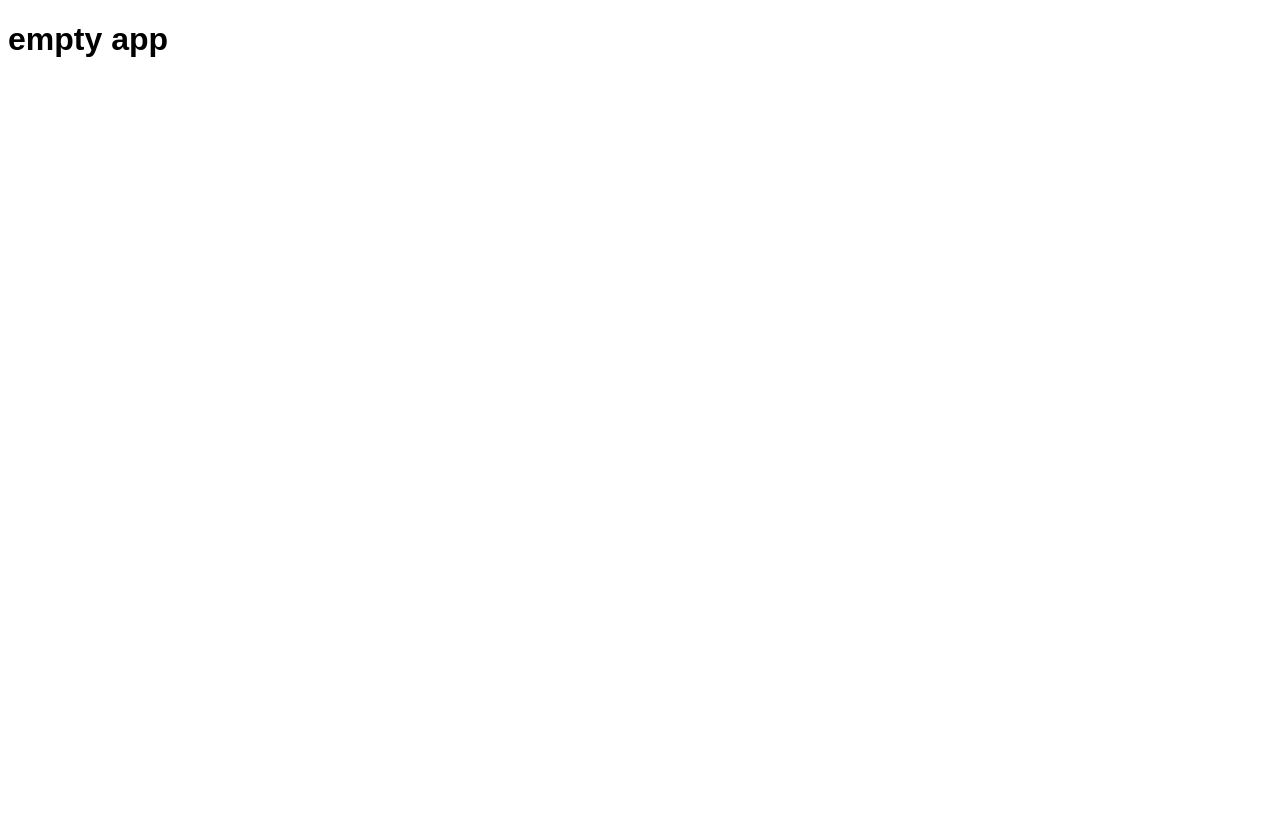
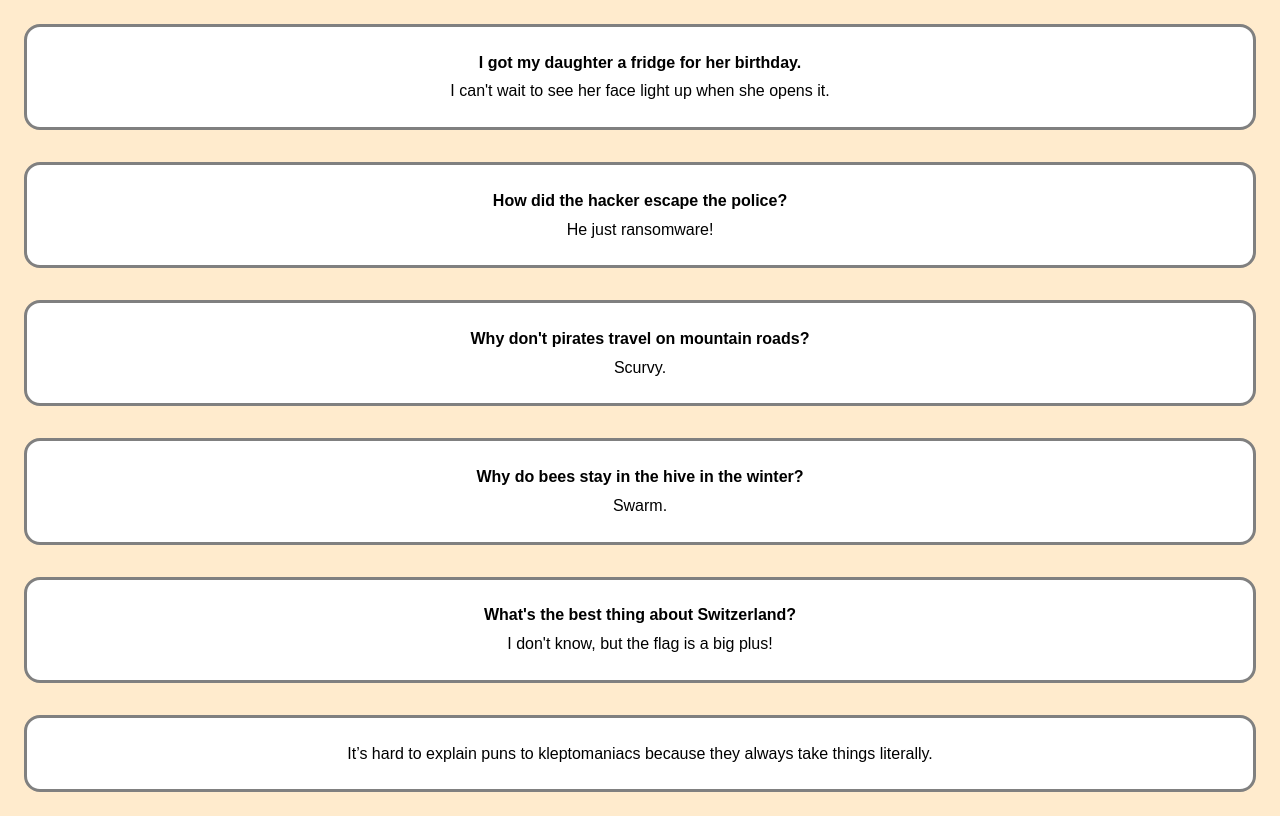
Before and after one commit to kassfir/scrimba-react-tutorials, a React (Vite) app: page / in a window 1280 px wide. Built offline with nearby package versions, Linux system fonts and the light colour scheme.

Commit message:
created puns section & everything

```diff
--- a/src/App.jsx
+++ b/src/App.jsx
@@ -1,6 +1,7 @@
 import React from "react"
 import { FontAwesomeIcon } from '@fortawesome/react-fontawesome'
 import { faPhone, faEnvelope } from '@fortawesome/free-solid-svg-icons'
+import Joke from "./components/Joke"
 
 /* Challenge:
 One LAST time in this course, set up a React app from scratch
@@ -26,9 +27,91 @@ show the punchline?
 */
 
 function App() {
-    return (
-        <h1>empty app</h1>
-    )
+
+
+
+  function provideNewJoke () {
+    console.log('new joke');
+
+    let currentJokeIndex = this.state.currentJokeIndex;
+    let newJokeIndex = currentJokeIndex
+
+    while (newJokeIndex === currentJokeIndex) {
+      newJokeIndex = Math.floor(Math.random() * jokes.length);
+    }
+
+
+
+    this.setState({currentJokeIndex: newJokeIndex})
+  }
+
+  let jokes = [
+    {
+      "setup": "I got my daughter a fridge for her birthday.",
+      "punchline": "I can't wait to see her face light up when she opens it.",
+      "isPun": true,
+    },
+    {
+      "setup": "How did the hacker escape the police?",
+      "punchline": "He just ransomware!",
+      "isPun": true,
+    },
+    {
+      "setup": "Why don't pirates travel on mountain roads?",
+      "punchline": "Scurvy.",
+      "isPun": true,
+    },
+    {
+      "setup": "Why do bees stay in the hive in the winter?",
+      "punchline": "Swarm.",
+      "isPun": true,
+    },
+    {
+      "setup": "What's the best thing about Switzerland?",
+      "punchline": "I don't know, but the flag is a big plus!",
+      "isPun": true,
+    },
+    {
+      "punchline": "It’s hard to explain puns to kleptomaniacs because they always take things literally.",
+      "isPun": false,
+    }
+  ]
+
+  // console.log('got here');
+
+  let jokeList = [
+    <h1>Stuff</h1>,
+    <h1>other stuff</h1>
+  ]
+
+
+  return (
+      <main>
+        <Joke
+          setup={jokes[0]['setup']}
+          punchline={jokes[0]['punchline']}
+        />
+        <Joke
+          setup={jokes[1]['setup']}
+          punchline={jokes[1]['punchline']}
+        />
+        <Joke
+          setup={jokes[2]['setup']}
+          punchline={jokes[2]['punchline']}
+        />
+        <Joke
+          setup={jokes[3]['setup']}
+          punchline={jokes[3]['punchline']}
+        />
+        <Joke
+          setup={jokes[4]['setup']}
+          punchline={jokes[4]['punchline']}
+        />
+        <Joke
+          punchline={jokes[5]['punchline']}
+        />
+      </main>
+  )
 }
 
 export default App
--- /dev/null
+++ b/src/components/Joke.jsx
@@ -0,0 +1,9 @@
+export default function Joke (props) {
+
+    return (
+        <div className="joke">
+            {props.setup && <h1 className='joke--question'>{props.setup}</h1>}
+            <h1 className='joke--punchline'>{props.punchline}</h1>
+        </div>
+    );
+}
--- a/src/index.css
+++ b/src/index.css
@@ -4,4 +4,29 @@
 
 body {
   font-family: "Karla", sans-serif;
+  background-color: blanchedalmond;
 }
+
+main {
+  display: flex;
+  flex-direction: column;
+}
+
+.joke {
+  border-style: solid;
+  border-color: grey;
+  border-radius: 1rem;
+  padding: 1em;
+  background-color: white;
+  margin: 1rem;
+  text-align: center;
+}
+
+.joke--question {
+  font-size: medium;
+}
+
+.joke--punchline {
+  font-size: medium;
+  font-weight: 400;
+}
```
